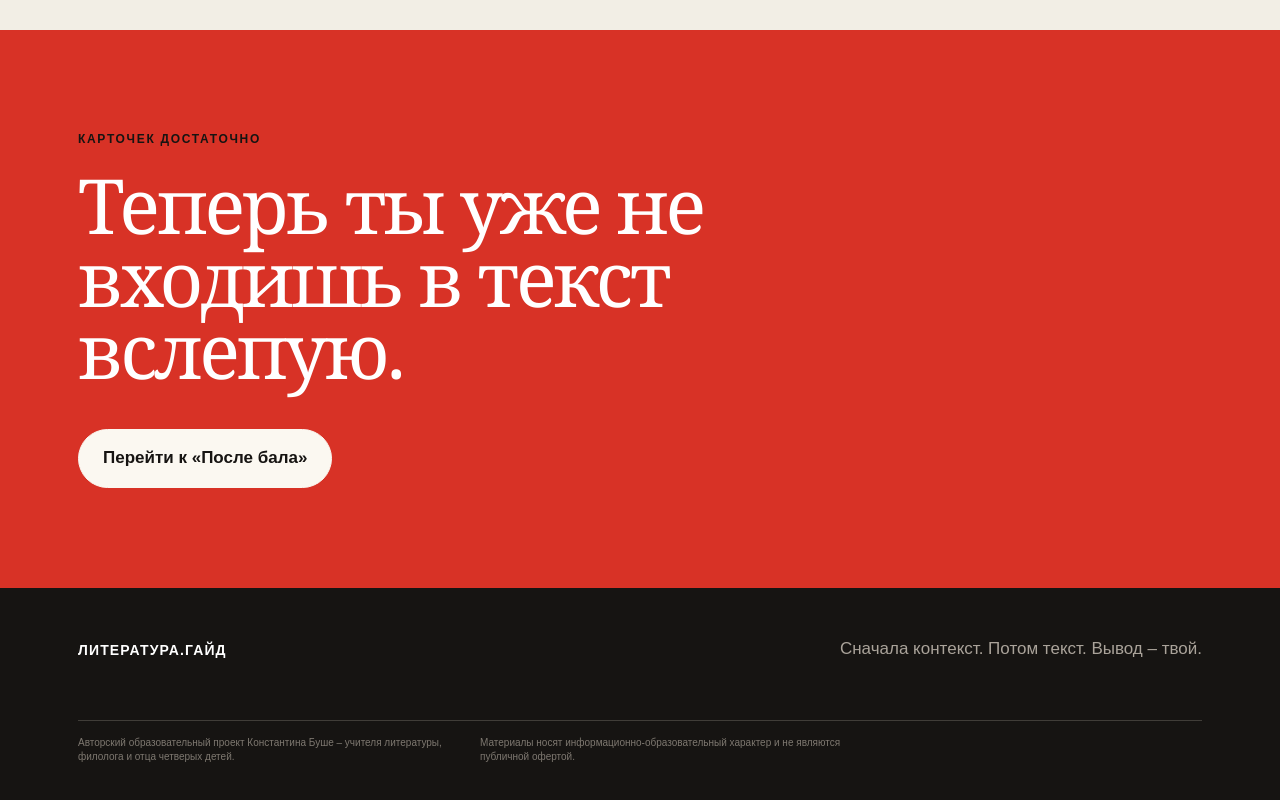
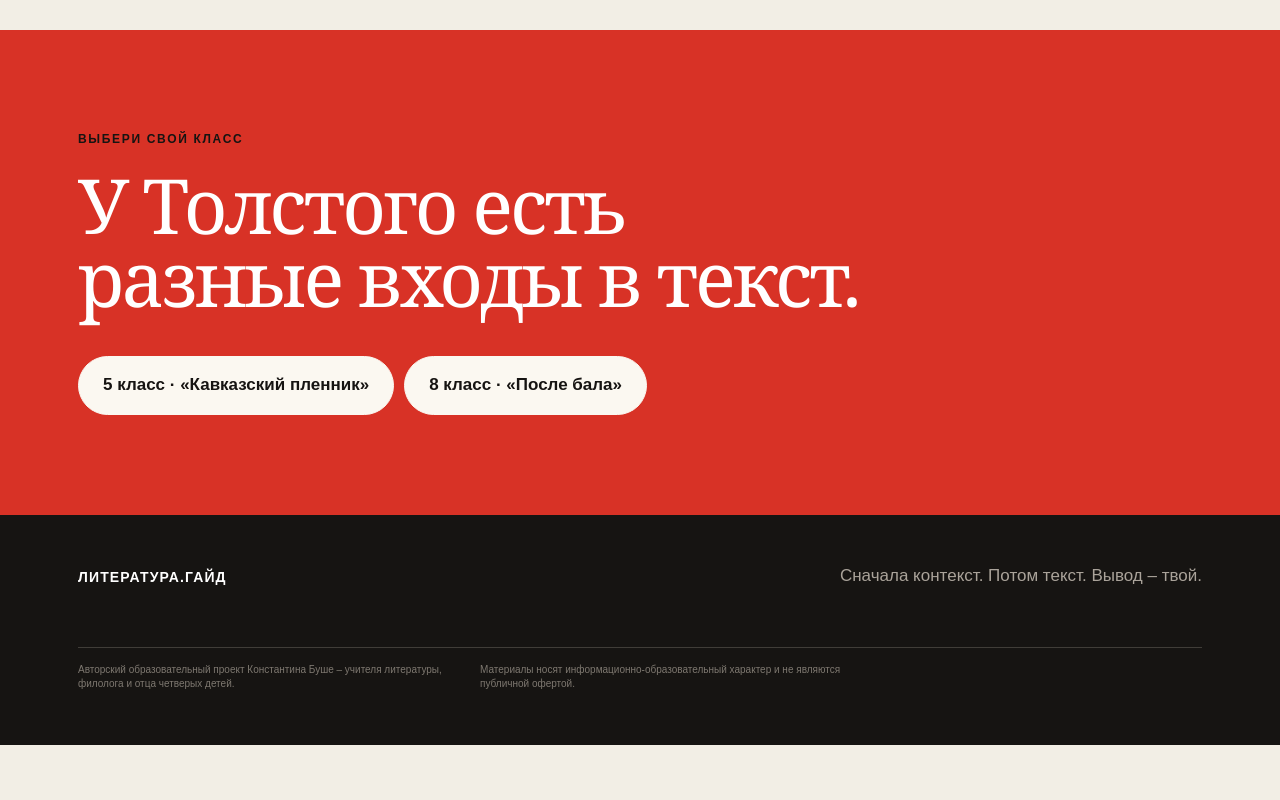
Before and after one commit to kosbushe/literature-guide, a Next.js app: page /authors/leo-tolstoy in a window 1280 px wide. Shown: the part 3331-4131 px from the top of the page. After the commit the page ends 4076 px from the top, so only its background shows below. Built offline with nearby package versions, Linux system fonts and the light colour scheme.

Commit message:
feat: add complete fifth grade reading season

```diff
--- a/app/authors/leo-tolstoy/page.tsx
+++ b/app/authors/leo-tolstoy/page.tsx
@@ -49,9 +49,12 @@ export default function TolstoyPage() {
       </div>
 
       <section className="next-step">
-        <p className="eyebrow">Карточек достаточно</p>
-        <h2>Теперь ты уже не входишь в текст вслепую.</h2>
-        <Link className="button button-light" href="/works/after-the-ball">Перейти к «После бала»</Link>
+        <p className="eyebrow">Выбери свой класс</p>
+        <h2>У Толстого есть<br />разные входы в текст.</h2>
+        <div className="hero-actions">
+          <Link className="button button-light" href="/works/tolstoy-caucasian-prisoner">5 класс · «Кавказский пленник»</Link>
+          <Link className="button button-light" href="/works/after-the-ball">8 класс · «После бала»</Link>
+        </div>
       </section>
     </main>
   );
```
